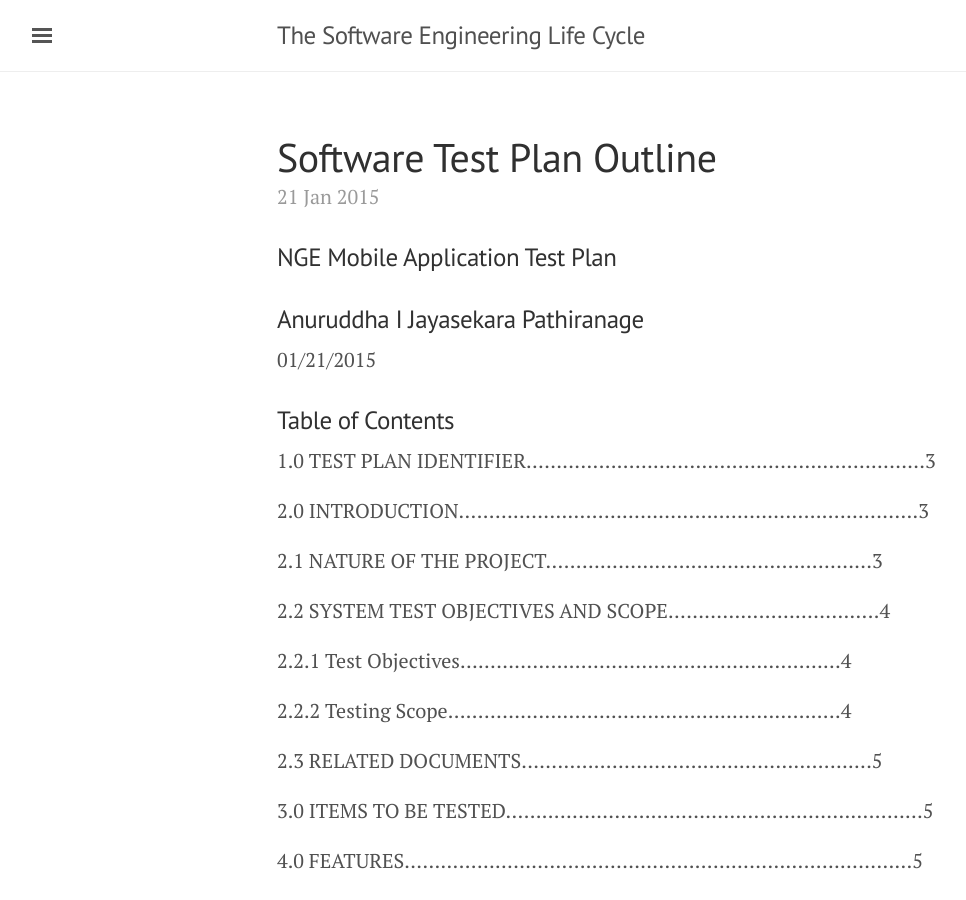
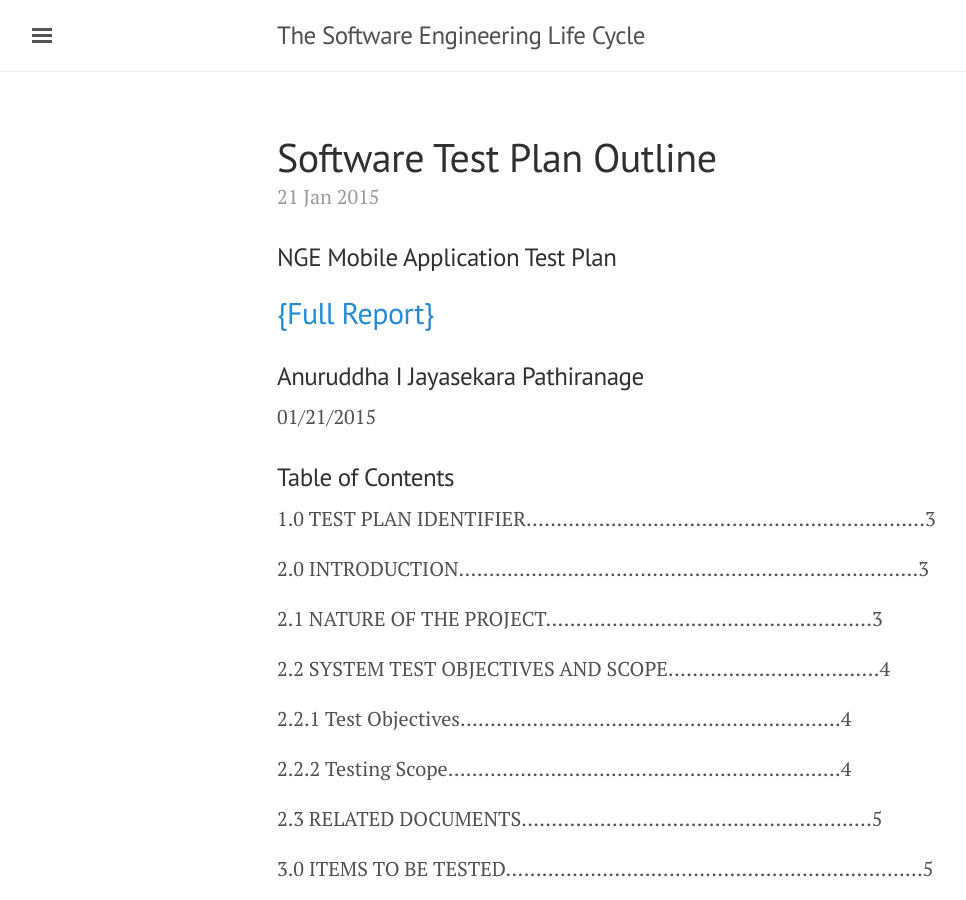
Before and after one commit to AIroot/TheSoftwareEngineeringLifeCycle, a Jekyll site: the page built from _posts/2015-01-21-NGExam-Test-Plan.md, in a window 1280 px wide and 900 px high. Shown: the whole window, without its empty margins (3-969 px from the left). Built offline with Jekyll 4.4.1, drawn with Linux system fonts in a browser that asks for light colours.

Commit message:
Add full report link

```diff
--- a/_posts/2015-01-21-NGExam-Test-Plan.md
+++ b/_posts/2015-01-21-NGExam-Test-Plan.md
@@ -4,6 +4,7 @@ title: Software Test Plan Outline
 ---
 
 ### NGE Mobile Application Test Plan
+## [{Full Report}](https://github.com/AIroot/TheSoftwareEngineeringLifeCycle/blob/master/assets/pdf/NGExamTestPlan.pdf)
 
 ### Anuruddha I Jayasekara Pathiranage
 
```
